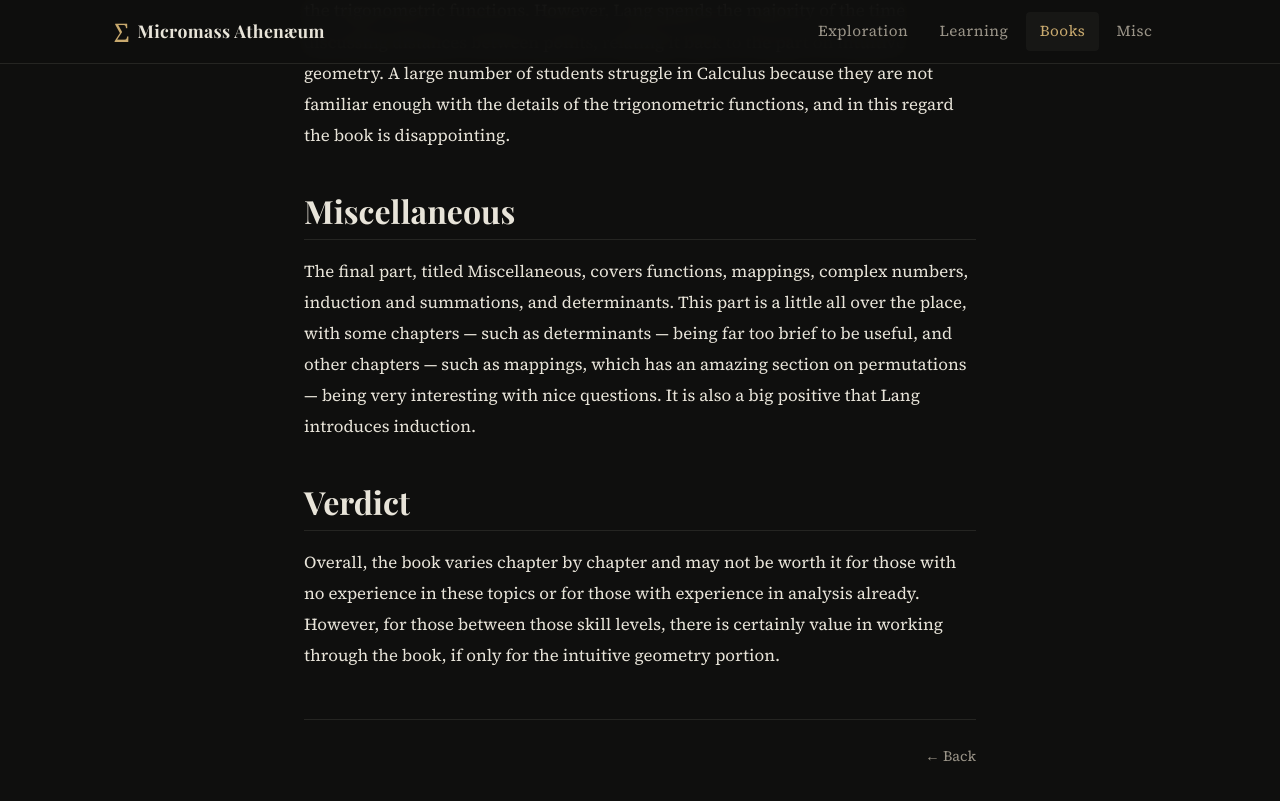
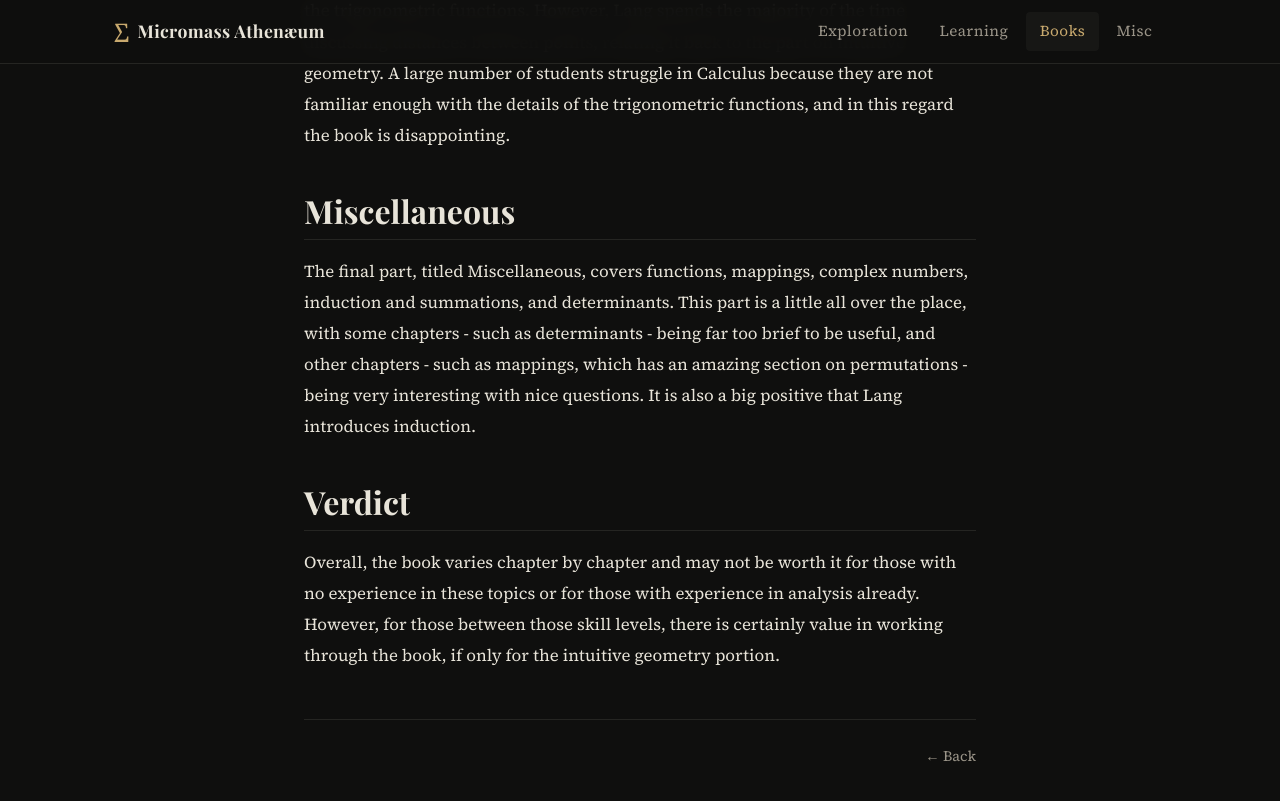
Before and after one commit to microfrosty/math-server.github.io, a Jekyll site: the page built from _posts/2026-04-14-review-basic-mathematics-lang.md, in a window 1280 px wide and 900 px high, scrolled down 1743 px. Shown: the top 801 px of the window. Built offline with Jekyll 4.4.1, drawn with Linux system fonts in a browser that asks for light colours; some web fonts are replaced; some of the changed text lies outside the part shown.

Commit message:
replace dashes

```diff
--- a/_posts/2026-04-14-review-basic-mathematics-lang.md
+++ b/_posts/2026-04-14-review-basic-mathematics-lang.md
@@ -9,7 +9,7 @@ book_year: 1988
 book_publisher: "Springer"
 rating: 3
 author: "Frosty"
-tldr: A wildly uneven pre-calculus primer — the intuitive geometry section is excellent, but Lang spends too little time on what matters most and too much time on what the reader already knows.
+tldr: A wildly uneven pre-calculus primer - the intuitive geometry section is excellent, but Lang spends too little time on what matters most and too much time on what the reader already knows.
 image: /assets/images/basic-mathematics-lang.png
 ---
 
@@ -29,7 +29,7 @@ The next part is Coordinate Geometry, whose main purpose should be to introduce
 
 ## Miscellaneous
 
-The final part, titled Miscellaneous, covers functions, mappings, complex numbers, induction and summations, and determinants. This part is a little all over the place, with some chapters — such as determinants — being far too brief to be useful, and other chapters — such as mappings, which has an amazing section on permutations — being very interesting with nice questions. It is also a big positive that Lang introduces induction.
+The final part, titled Miscellaneous, covers functions, mappings, complex numbers, induction and summations, and determinants. This part is a little all over the place, with some chapters - such as determinants - being far too brief to be useful, and other chapters - such as mappings, which has an amazing section on permutations - being very interesting with nice questions. It is also a big positive that Lang introduces induction.
 
 ## Verdict
 
```
Also changed, not shown: 2 other files.
